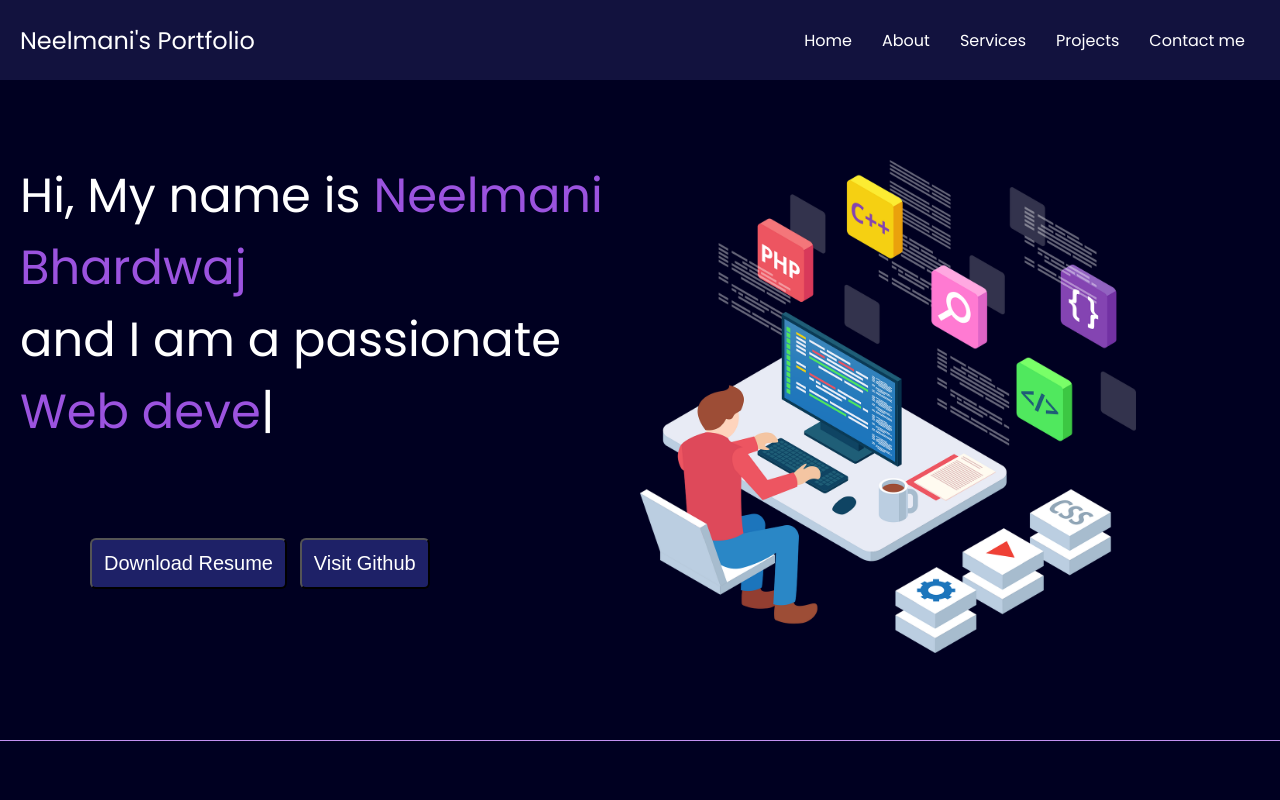
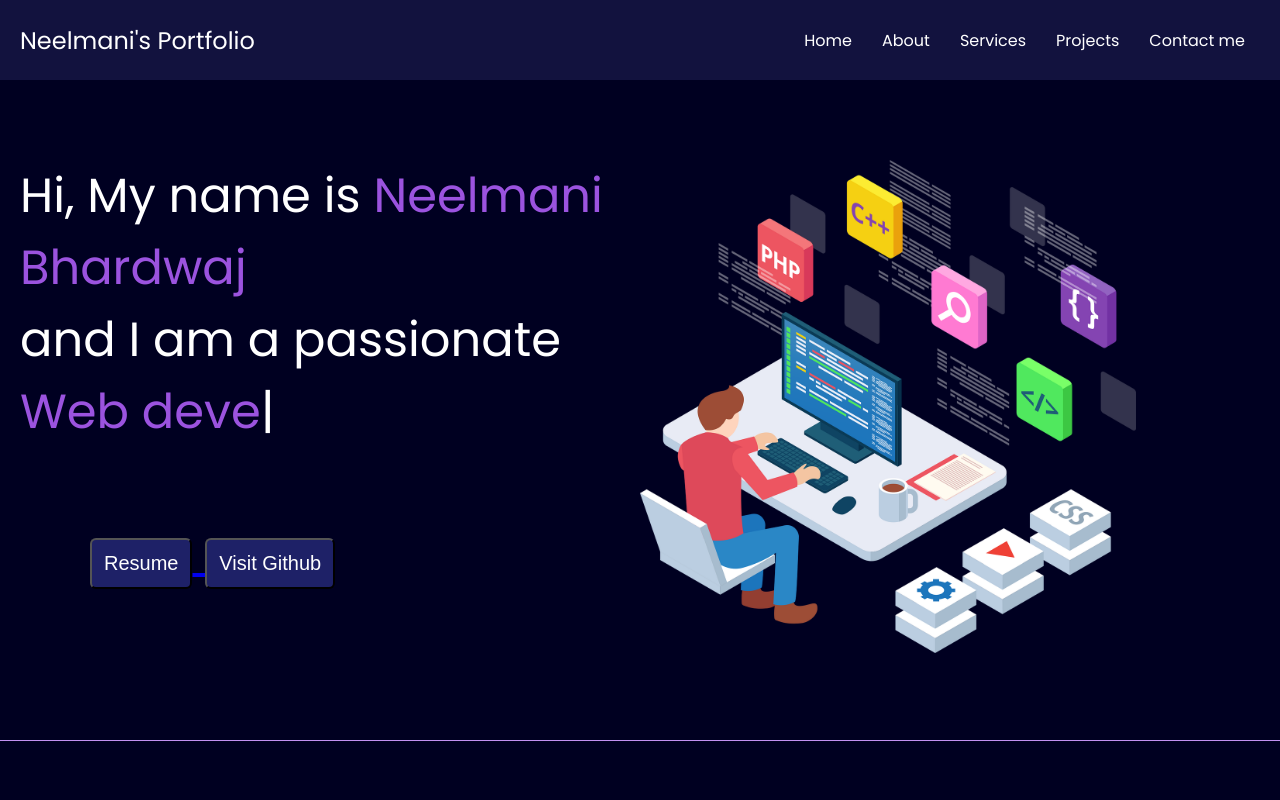
Before and after one commit to bhar007-neel/Portfolio-website, a plain HTML site: page Index.html in a window 1280 px wide. Shown: the top 800 px of the page. Drawn offline with nearby package versions, Linux system fonts and the light colour scheme.

Commit message:
Adding links to resume

```diff
--- a/Index.html
+++ b/Index.html
@@ -36,8 +36,11 @@
                 <!-- <div> Web Developer</div> -->
                 <span id="element"></span>
                 <div class="buttons">
-                <button onclick="" class="btn" >Download Resume </button>
-                    <button onclick="" class="btn">Visit Github</button>
+                    <a href="Resume-neel.pdf" target="_blank">
+                        <button class="btn">Resume</button>
+                    </a>
+                    <button onclick="window.open('https://github.com/bhar007-neel', '_blank')" class="btn">Visit
+                        Github</button>
                 </div>
             </div>
             <div class="rightSection">
@@ -100,8 +103,8 @@
                 <div class="vertical">
                     <img class="image-top"
                         src="https://download.logo.wine/logo/Loblaw_Companies/Loblaw_Companies-Logo.wine.png" alt="">
-                        <br>
-                        <br>
+                    <br>
+                    <br>
                     <div class="vertical-title">
                         Loblaw- Frontend Supervisor
                         <div>(2020-present)</div>
```
Also changed, not shown: 2 other files.
